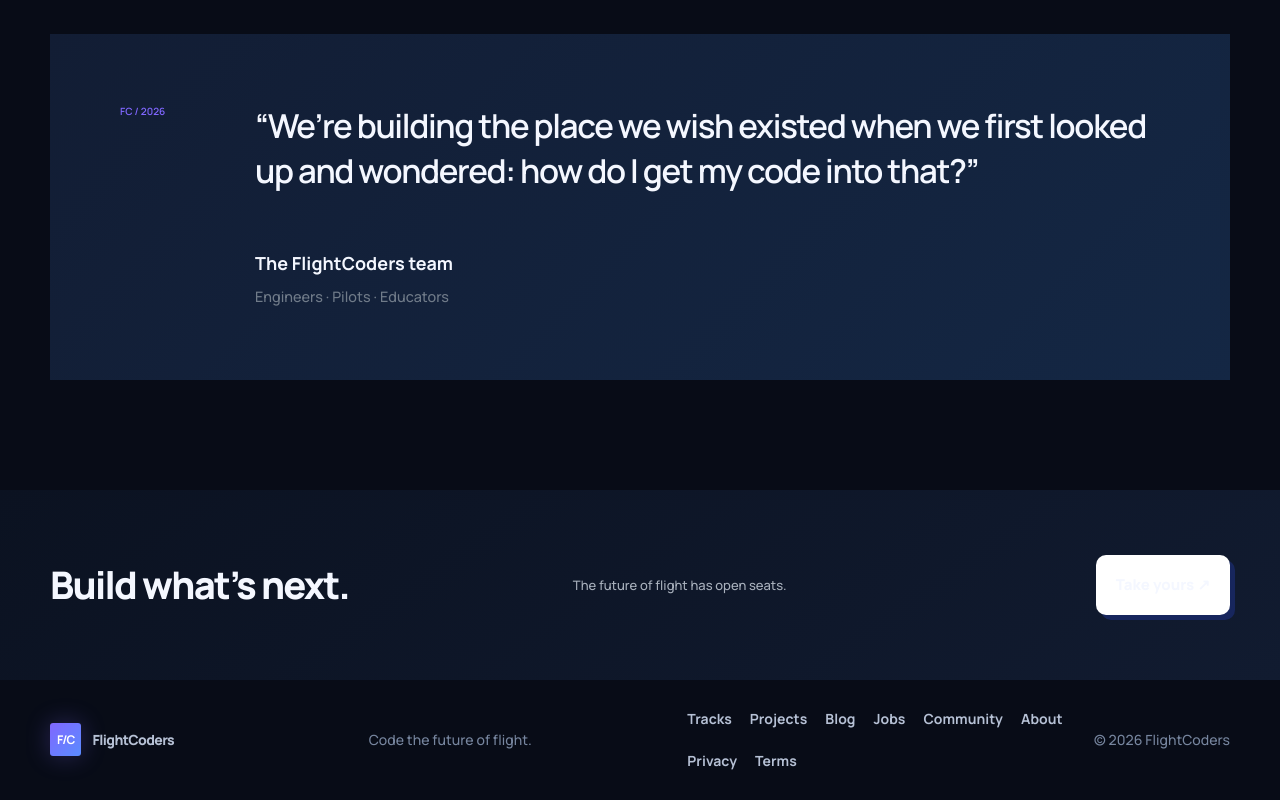
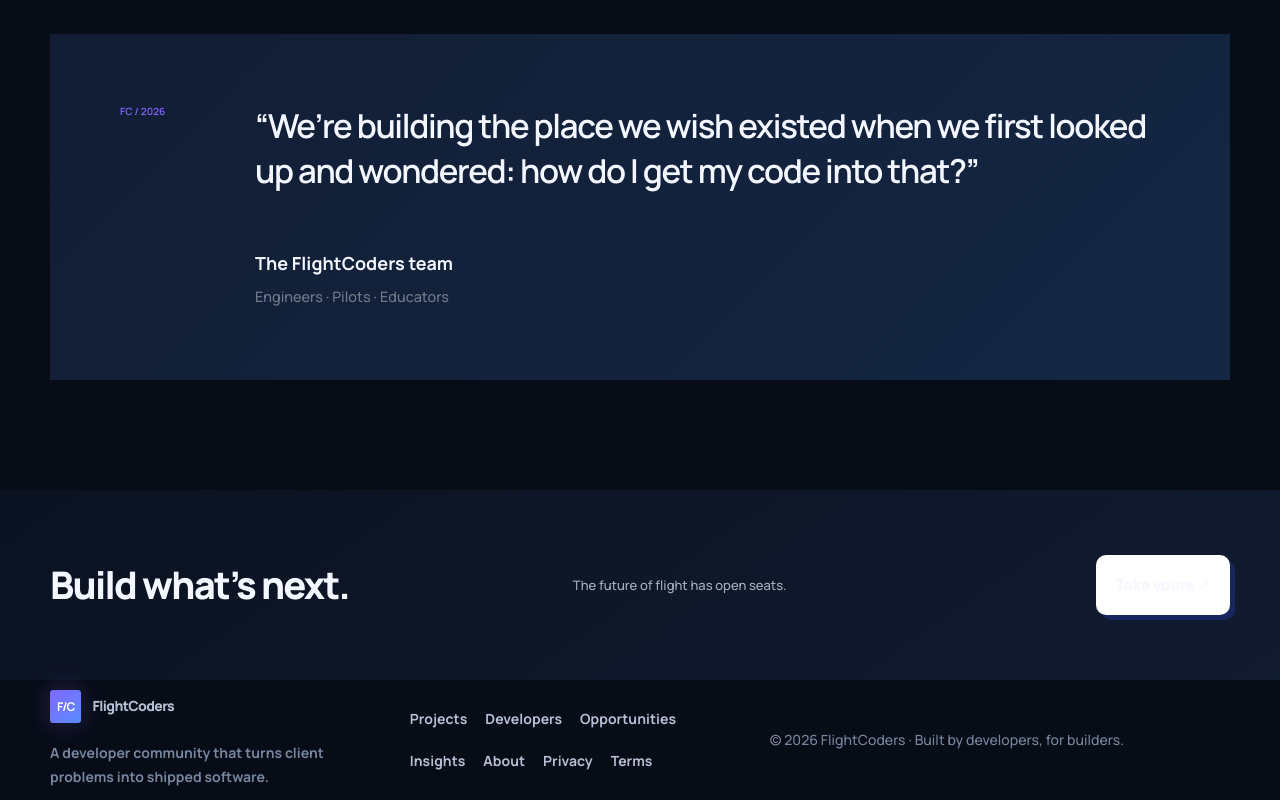
Before and after one commit to fcopensource/flightcoders, a Next.js app: page /about in a window 1280 px wide. Shown: the part 1705-2505 px from the top of the page. Built offline with nearby package versions, Linux system fonts and the light colour scheme; no server answers.

Commit message:
Refresh footer for developer community

```diff
--- a/app/components/SiteFooter.tsx
+++ b/app/components/SiteFooter.tsx
@@ -2,11 +2,10 @@ import Link from "next/link";
 
 export function SiteFooter() {
   return (
-    <footer className="shell">
-      <Link className="brand" href="/"><span className="brand-mark">F/C</span> FlightCoders</Link>
-      <p>Code the future of flight.</p>
-      <div><Link href="/tracks">Tracks</Link><Link href="/projects">Projects</Link><Link href="/blog">Blog</Link><Link href="/jobs">Jobs</Link><Link href="/community">Community</Link><Link href="/about">About</Link><Link href="/privacy">Privacy</Link><Link href="/terms">Terms</Link></div>
-      <small>© 2026 FlightCoders</small>
+    <footer className="shell fc-footer">
+      <div className="fc-footer-brand"><Link className="brand" href="/"><span className="brand-mark">F/C</span> FlightCoders</Link><p>A developer community that turns client problems into shipped software.</p></div>
+      <div className="fc-footer-links"><Link href="/projects">Projects</Link><Link href="/community">Developers</Link><Link href="/jobs">Opportunities</Link><Link href="/blog">Insights</Link><Link href="/about">About</Link><Link href="/privacy">Privacy</Link><Link href="/terms">Terms</Link></div>
+      <small>© 2026 FlightCoders · Built by developers, for builders.</small>
     </footer>
   );
 }
```
